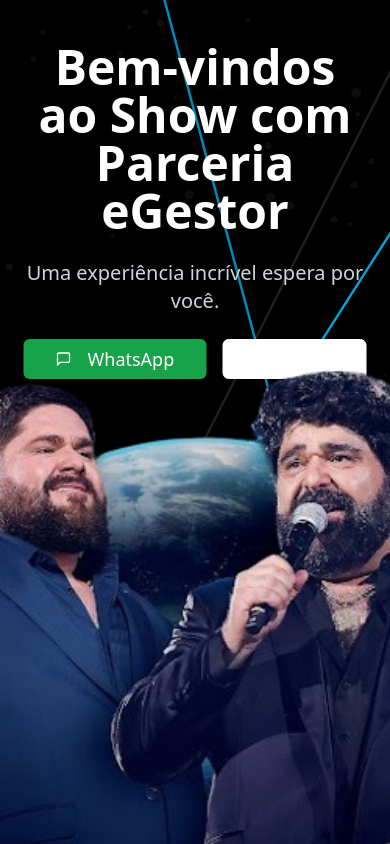
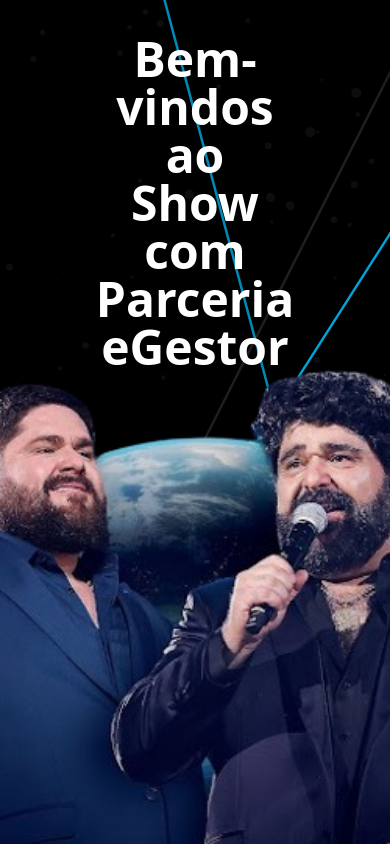
Before and after one commit to DevZipMateus/base-site-vendedores, a React (Vite) app: page / in a window 390 px wide. Built offline with nearby package versions, Linux system fonts and the light colour scheme.

Commit message:
Remove buttons and text

```diff
--- a/src/components/CanvasHero.tsx
+++ b/src/components/CanvasHero.tsx
@@ -196,29 +196,6 @@ const CanvasHero = () => {
           <h1 className="text-5xl md:text-7xl font-bold mb-4">
             Bem-vindos ao Show com Parceria eGestor
           </h1>
-
-          <p className="text-xl md:text-2xl mb-8 text-gray-300">
-            Uma experiência incrível espera por você.
-          </p>
-
-          <div className="flex gap-4 justify-center">
-            <Button
-              onClick={handleWhatsApp}
-              className="bg-green-600 hover:bg-green-700 text-white px-8 py-4 text-lg"
-            >
-              <MessageSquare className="w-6 h-6 mr-2" />
-              WhatsApp
-            </Button>
-
-            <Button
-              onClick={handleEmail}
-              variant="outline"
-              className="border-white text-white hover:bg-white hover:text-black px-8 py-4 text-lg"
-            >
-              <Mail className="w-6 h-6 mr-2" />
-              Email
-            </Button>
-          </div>
         </div>
       </div>
     </section>
```
